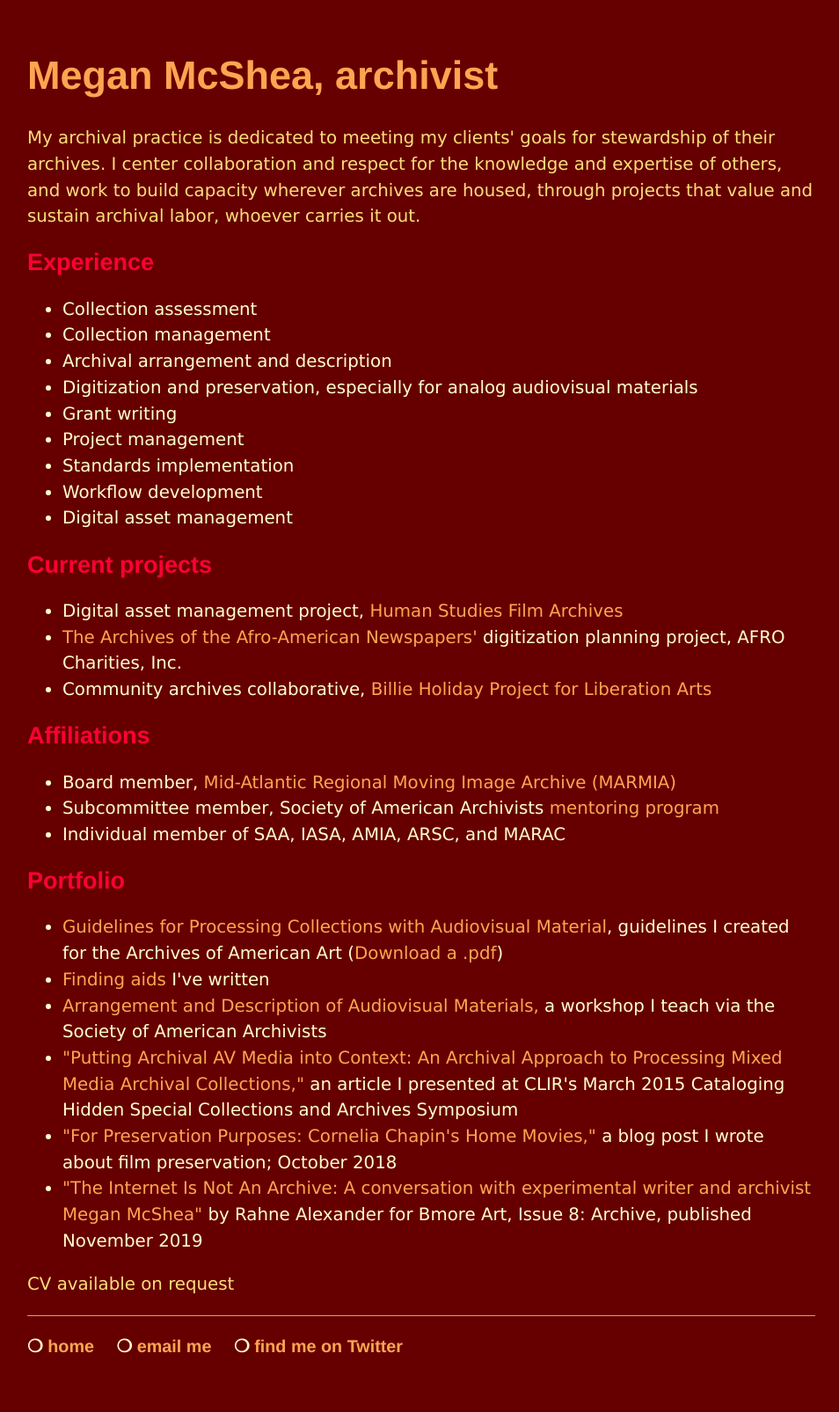
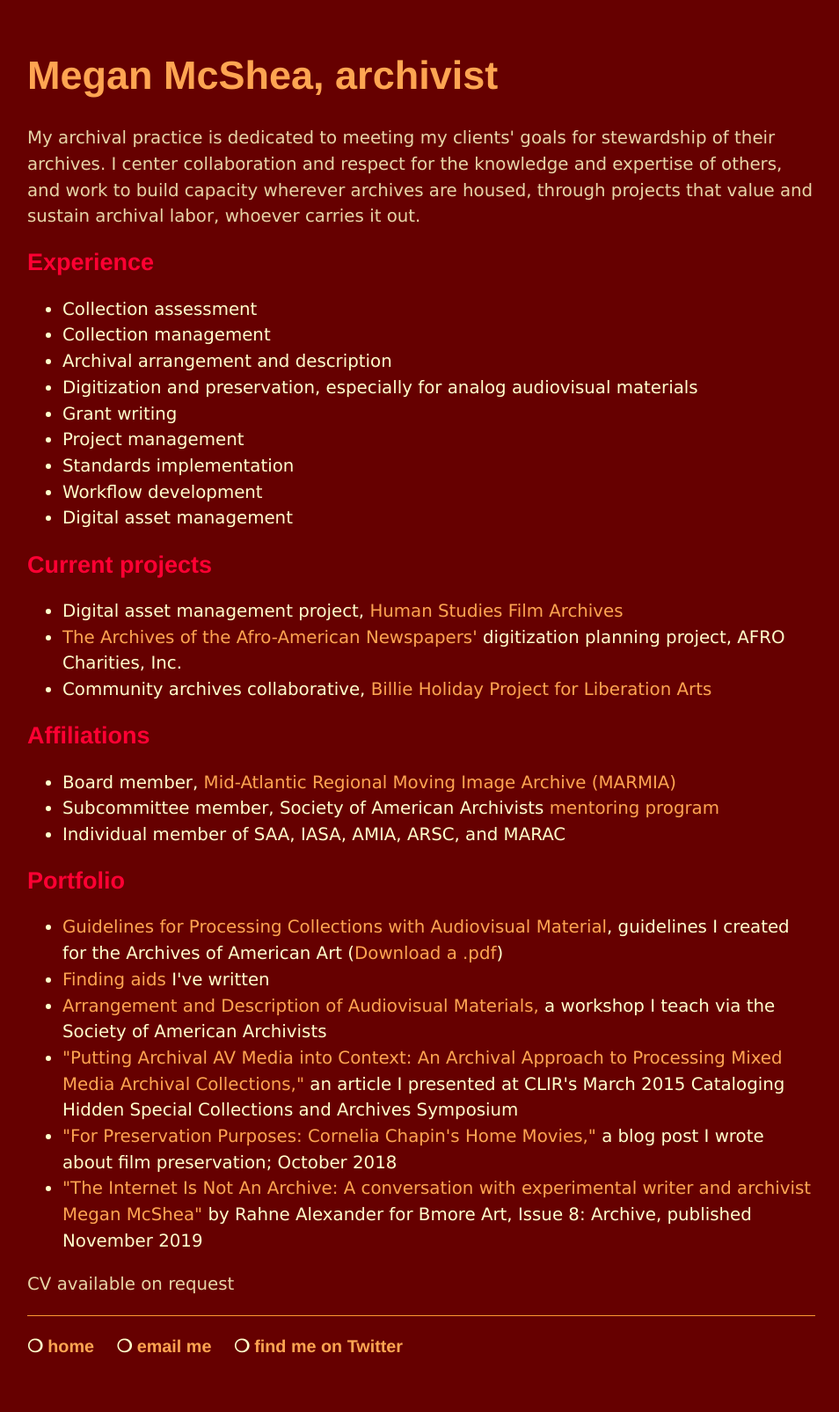
Before and after one commit to megan-mcshea/megan-mcshea.github.io, a Jekyll site: the page built from archivist.html, in a window 1280 px wide. Shown: the whole page at 88% size, without its empty margins (161-1115 px from the left). Built offline with Jekyll 4.4.1, drawn with Linux system fonts in a browser that asks for light colours.

Commit message:
Update main.css

```diff
--- a/css/main.css
+++ b/css/main.css
@@ -35,7 +35,7 @@ p {
     font-size: 2.2vmin;
     font-family:'Verdana', 'Sans-Serif';
     line-height: 150%;
-    color: #FCDD7C;
+    color: #E7D5A7;
 }
 ul {
     font-size: 2.2vmin;
```
